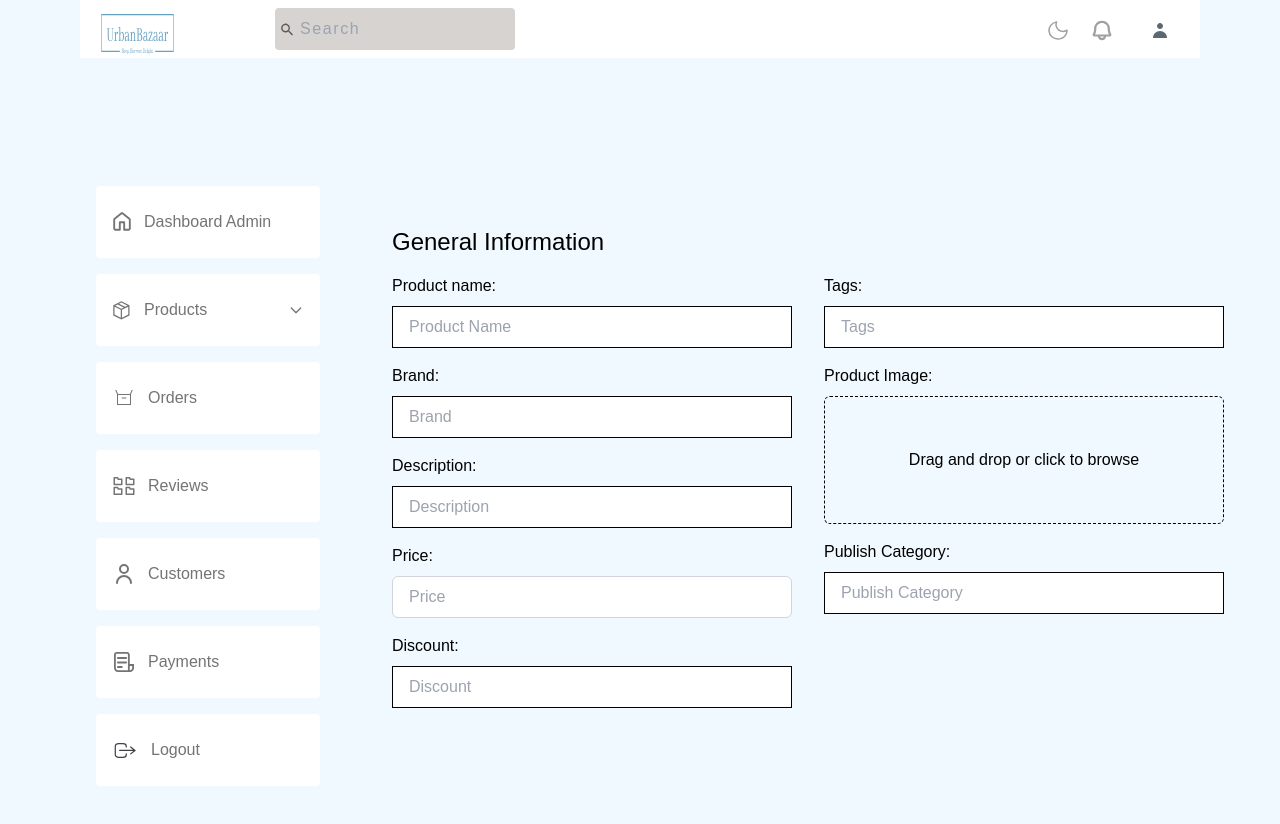
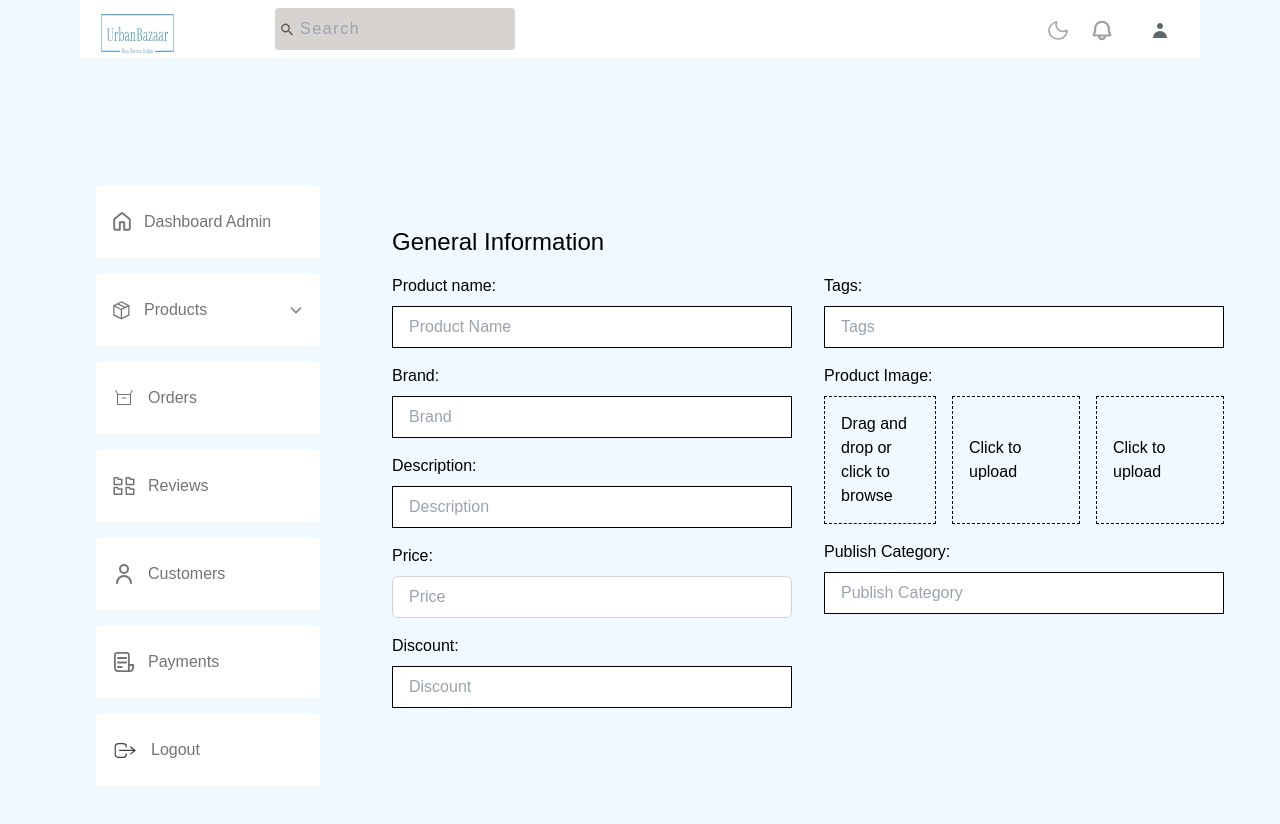
Before and after one commit to SylviaT01/UrbanBazaar, a React (Create React App) app in the folder frontend-urban-bazaar/: page /dashboard/products/add in a window 1280 px wide. Shown: the top 824 px of the page. Built offline with nearby package versions, Linux system fonts and the light colour scheme.

Commit message:
Improve user experience for product image submission

```diff
--- a/frontend-urban-bazaar/src/components/AddProducts.jsx
+++ b/frontend-urban-bazaar/src/components/AddProducts.jsx
@@ -2,9 +2,16 @@ import React, { useState } from 'react';
 
 function AddProductPage() {
   const [image, setImage] = useState(null);
+  const [additionalImages, setAdditionalImages] = useState([null, null]);
 
   const handleImageChange = (e) => {
     setImage(URL.createObjectURL(e.target.files[0]));
+  };
+
+  const handleAdditionalImageChange = (e, index) => {
+    const newImages = [...additionalImages];
+    newImages[index] = URL.createObjectURL(e.target.files[0]);
+    setAdditionalImages(newImages);
   };
 
   const handleDrop = (e) => {
@@ -61,8 +68,9 @@ function AddProductPage() {
             placeholder="Tags"
           />
           <label className="block mb-2">Product Image:</label>
+          <div className="flex space-x-4">
             <div
-            className="mb-4 border py-2 px-4 border-black w-full rounded-md h-32 flex items-center justify-center"
+              className="mb-4 border py-2 px-4 border-black w-32 h-32 flex items-center justify-center"
               onDrop={handleDrop}
               onDragOver={handleDragOver}
               style={{ borderStyle: 'dashed', cursor: 'pointer' }}
@@ -85,6 +93,34 @@ function AddProductPage() {
                 )}
               </label>
             </div>
+            <div className="flex space-x-4">
+              {additionalImages.map((img, index) => (
+                <div
+                  key={index}
+                  className="mb-4 border py-2 px-4 border-black w-32 h-32 flex items-center justify-center"
+                  style={{ borderStyle: 'dashed', cursor: 'pointer' }}
+                >
+                  <input
+                    className="hidden"
+                    type="file"
+                    accept="image/*"
+                    id={`additionalImageUpload${index}`}
+                    onChange={(e) => handleAdditionalImageChange(e, index)}
+                  />
+                  <label
+                    htmlFor={`additionalImageUpload${index}`}
+                    className="w-full h-full flex items-center justify-center cursor-pointer"
+                  >
+                    {img ? (
+                      <img src={img} alt={`Additional Product ${index + 1}`} className="max-h-full max-w-full" />
+                    ) : (
+                      <span>Click to upload</span>
+                    )}
+                  </label>
+                </div>
+              ))}
+            </div>
+          </div>
           <label className="block mb-2">Publish Category:</label>
           <input
             className="mb-4 border py-2 px-4 border-black w-full"
```
Lines whose indentation alone changed are shown as unchanged.
